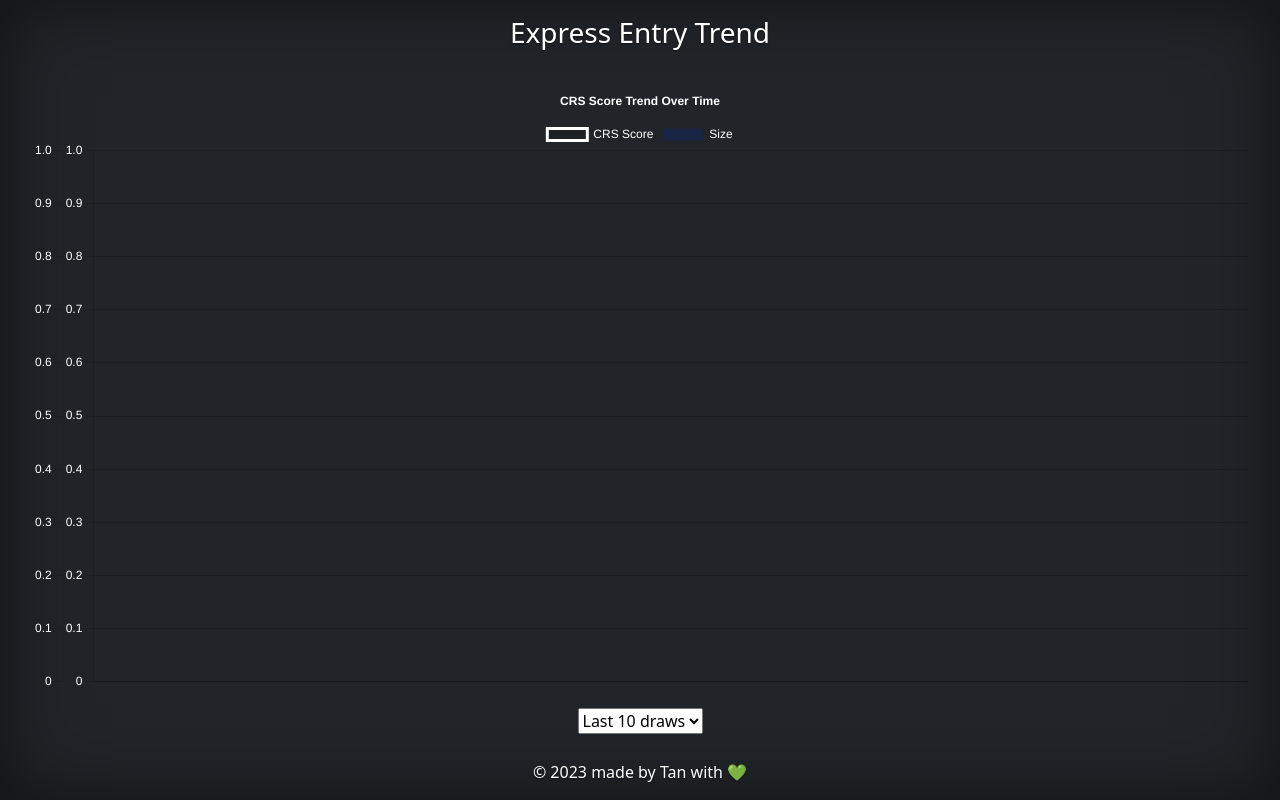
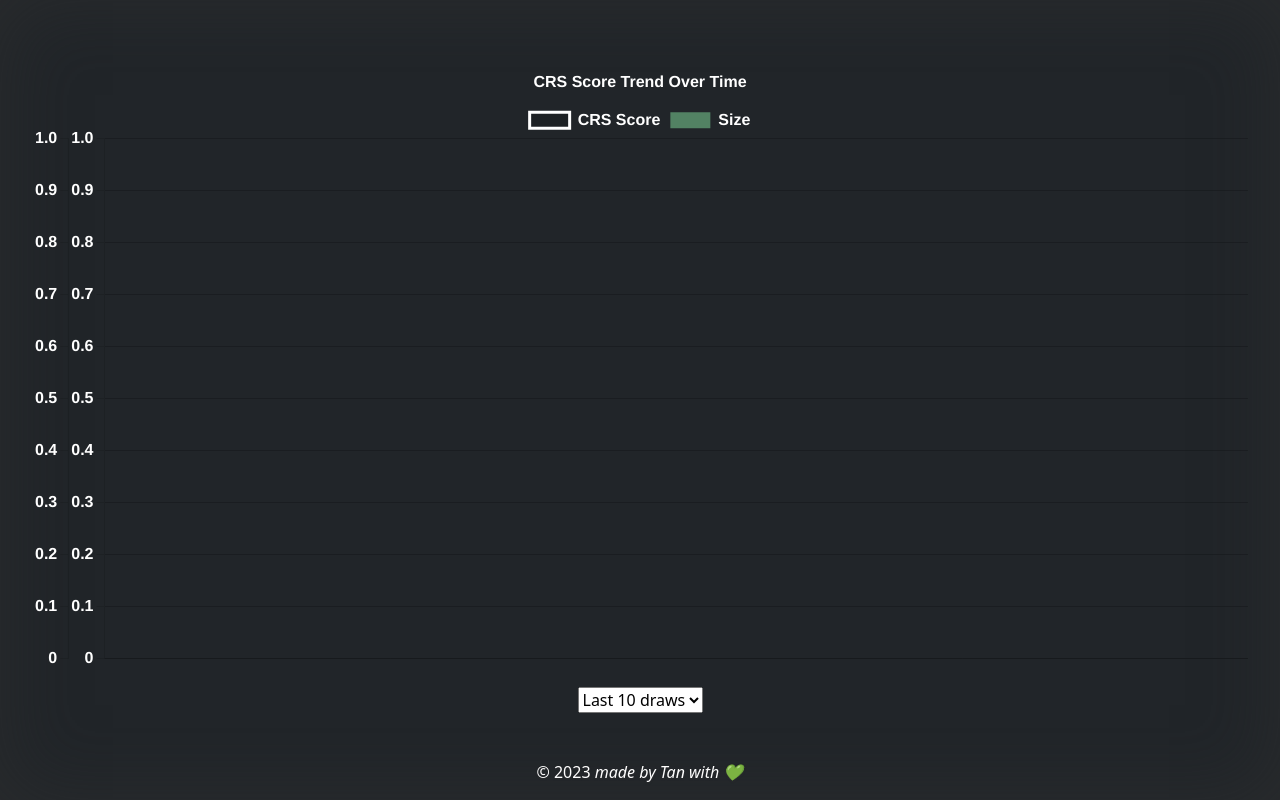
Before and after one commit to johnvu14/johnvu14.github.io, a plain HTML site: page index.html in a window 1280 px wide. Drawn offline with nearby package versions, Linux system fonts and the light colour scheme; no server answers.

Commit message:
update stylings

```diff
--- a/index.html
+++ b/index.html
@@ -22,16 +22,14 @@
 
     <style>
         body {
-            text-shadow: 0 .05rem .1rem rgba(0, 0, 0, .5);
-            box-shadow: inset 0 0 5rem rgba(0, 0, 0, .5);
+            text-shadow: 0 .05rem .1rem rgba(50, 50, 50, 0.5);
+            box-shadow: inset 0 0 5rem rgba(50, 50, 50, 0.5);
         }
     </style>
 </head>
 
 <body class="d-flex h-100 w-100 p-3 text-center text-white bg-dark mx-auto flex-column">
-    <header class="mb-auto">
-        <h3>Express Entry Trend</h3>
-    </header>
+    <header class="mb-auto"></header>
 
     <main class="px-3">
         <canvas id="my-canvas" class="mb-3"></canvas>
--- a/index.js
+++ b/index.js
@@ -3,14 +3,17 @@ const API =
   'https://www.canada.ca/content/dam/ircc/documents/json/ee_rounds_123_en.json';
 
 Chart.defaults.color = '#fff';
+Chart.defaults.font.weight = 'bold';
+Chart.defaults.font.size = '16';
 
-function getRandomColor() {
-  const getRandomInt = (min, max) =>
-    Math.floor(Math.random() * (max - min + 1)) + min;
+function getRandomBrightColor() {
+  const getBrightRandomInt = (min, max) =>
+    Math.floor(Math.random() * (max - min + 1) * 0.7) +
+    Math.floor((max - min + 1) * 0.3);
 
-  const red = getRandomInt(0, 255);
-  const green = getRandomInt(0, 255);
-  const blue = getRandomInt(0, 255);
+  const red = getBrightRandomInt(100, 255); // Adjust the minimum value to avoid very dark colors
+  const green = getBrightRandomInt(100, 255); // Adjust the minimum value to avoid very dark colors
+  const blue = getBrightRandomInt(100, 255); // Adjust the minimum value to avoid very dark colors
 
   return [red, green, blue];
 }
@@ -19,7 +22,7 @@ const footer = (items, drawsData) => {
   const drawsByDate = drawsData?.drawsByDate;
   const draw = drawsByDate[items[0]['label']];
 
-  return `#${draw['drawNumber']} - ${draw['drawName']}.`;
+  return `#${draw['drawNumber']} - ${draw['drawName']}`;
 };
 
 const getSliceOffset = option => {
@@ -43,10 +46,11 @@ const getSliceOffset = option => {
 
 document.querySelector(
   'footer'
-).innerHTML += `&copy; ${new Date().getFullYear()} made by Tan with 💚`;
+).innerHTML += `&copy; ${new Date().getFullYear()} <i>made by Tan with 💚</i>`;
 
 document.addEventListener('DOMContentLoaded', function () {
-  const barColor = getRandomColor();
+  const barColor = getRandomBrightColor();
+  const color = `rgb(${barColor[0]}, ${barColor[1]}, ${barColor[2]})`;
 
   const data = {
     labels: [],
@@ -64,8 +68,8 @@ document.addEventListener('DOMContentLoaded', function () {
         label: 'Size',
         type: 'bar',
         data: [],
-        borderColor: `rgb(${barColor[0]}, ${barColor[1]}, ${barColor[2]})`,
-        backgroundColor: `rgb(${barColor[0]}, ${barColor[1]}, ${barColor[2]}, 0.5)`,
+        borderColor: color,
+        backgroundColor: color,
         fill: false,
         yAxisID: 'y-axis-1',
       },
@@ -90,6 +94,14 @@ document.addEventListener('DOMContentLoaded', function () {
         tooltip: {
           callbacks: {
             footer,
+            labelColor: function (context) {
+              return {
+                borderColor: 'rgb(0, 0, 0, 0)',
+                backgroundColor: 'rgb(0, 0, 0, 0)',
+                borderWidth: 1,
+                borderRadius: 1,
+              };
+            },
           },
         },
       },
```
